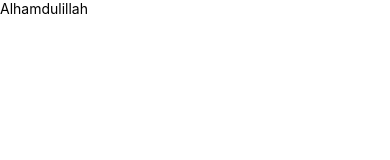
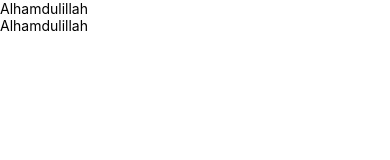
Before and after one commit to Muhammad-Haris-3/AwesomeProject03, a React Native app: screen / in a window 390 px wide. Shown: the top 160 px of the page. Built offline with nearby package versions, Linux system fonts and the light colour scheme.

Commit message:
Last one commit

```diff
--- a/App.tsx
+++ b/App.tsx
@@ -5,6 +5,7 @@ const App = () => {
   return (
     <View>
       <Text>Alhamdulillah</Text>
+      <Text>Alhamdulillah</Text>
     </View>
   );
 };
```
